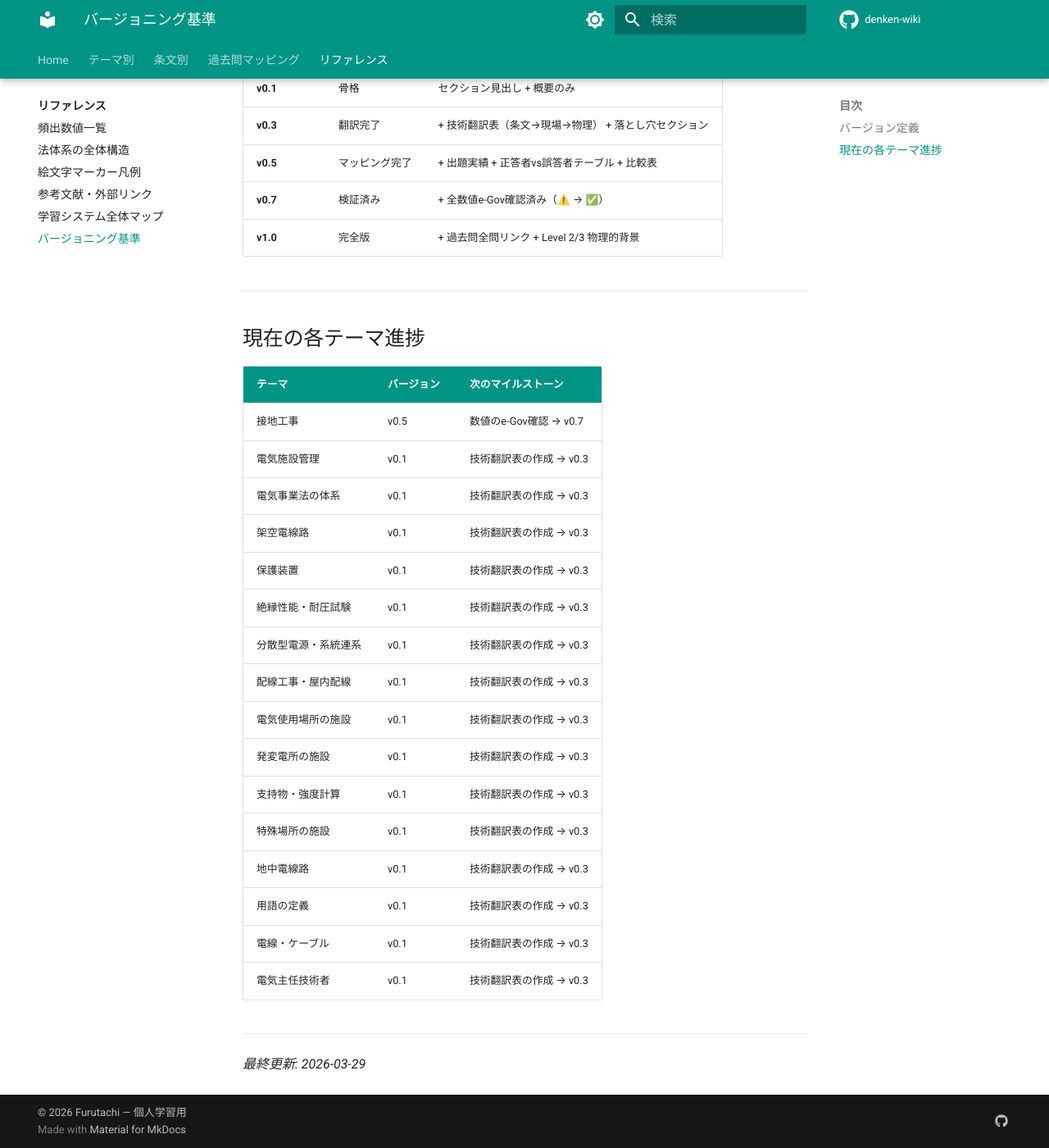
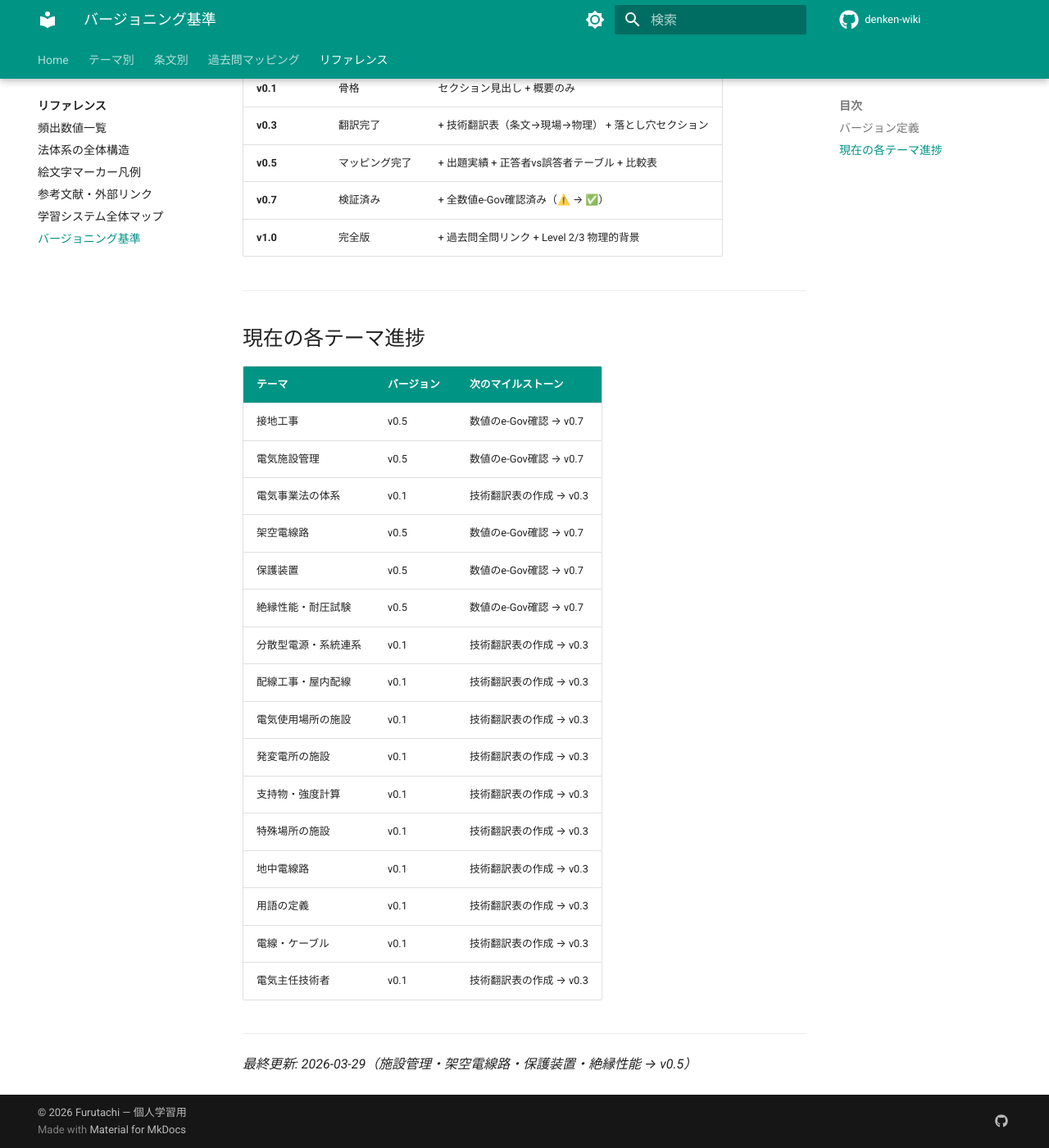
Before and after one commit to kfurufuru/denken-wiki, an MkDocs documentation site: the page built from docs/reference/versioning.md, in a window 1280 px wide and 1400 px high, scrolled down 331 px. Shown: the whole window at 82% size. Built offline with MkDocs 1.6.1 and Material for MkDocs 9.7.7, drawn with Linux system fonts in a browser that asks for light colours; comment, search, counter and statistics services are not loaded.

Commit message:
feat: Top4テーマ構造統一 — 5秒暗記を冒頭移動、v0.5更新
施設管理・絶縁性能・架空電線路・保護装置の4テーマを
setsuchi.mdテンプレートに合わせて構造統一。
モバイルUX改善のため「5秒で思い出す」を概念直後に移動。

Co-Authored-By: Claude Opus 4.6 <noreply@anthropic.com>

```diff
--- a/docs/reference/versioning.md
+++ b/docs/reference/versioning.md
@@ -21,11 +21,11 @@
 | テーマ | バージョン | 次のマイルストーン |
 |--------|-----------|-------------------|
 | 接地工事 | v0.5 | 数値のe-Gov確認 → v0.7 |
-| 電気施設管理 | v0.1 | 技術翻訳表の作成 → v0.3 |
+| 電気施設管理 | v0.5 | 数値のe-Gov確認 → v0.7 |
 | 電気事業法の体系 | v0.1 | 技術翻訳表の作成 → v0.3 |
-| 架空電線路 | v0.1 | 技術翻訳表の作成 → v0.3 |
-| 保護装置 | v0.1 | 技術翻訳表の作成 → v0.3 |
-| 絶縁性能・耐圧試験 | v0.1 | 技術翻訳表の作成 → v0.3 |
+| 架空電線路 | v0.5 | 数値のe-Gov確認 → v0.7 |
+| 保護装置 | v0.5 | 数値のe-Gov確認 → v0.7 |
+| 絶縁性能・耐圧試験 | v0.5 | 数値のe-Gov確認 → v0.7 |
 | 分散型電源・系統連系 | v0.1 | 技術翻訳表の作成 → v0.3 |
 | 配線工事・屋内配線 | v0.1 | 技術翻訳表の作成 → v0.3 |
 | 電気使用場所の施設 | v0.1 | 技術翻訳表の作成 → v0.3 |
@@ -39,4 +39,4 @@
 
 ---
 
-*最終更新: 2026-03-29*
+*最終更新: 2026-03-29（施設管理・架空電線路・保護装置・絶縁性能 → v0.5）*
```
Also changed, not shown: docs/themes/hogo-sochi.md (+8 -10 lines), docs/themes/kachiku-densen.md (+7 -5 lines), docs/themes/shisetsu-kanri.md (+9 -13 lines), docs/themes/zetsuen.md (+7 -5 lines).
